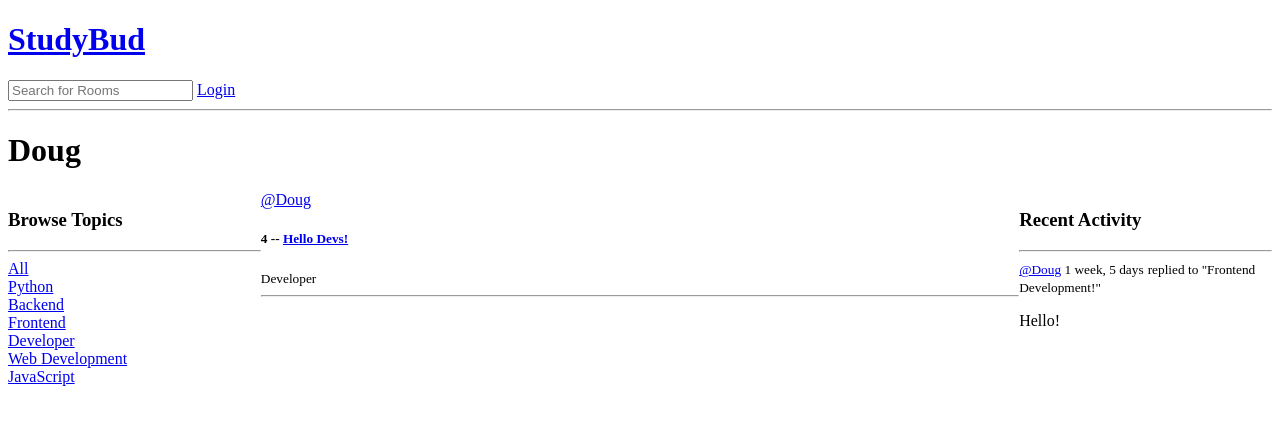
After one commit to jamores07/StudyBud, a Django app: page /profile/2/ in a window 1280 px wide. The commit adds this page. Shown: the top 425 px of the page. Run offline with Django 3.2, Linux system fonts and the light colour scheme; data comes from the database, SQL or seed files in the repository.

Commit message:
Finished User Profile functionality

```diff
--- a/base/templates/base/activity_component.html
+++ b/base/templates/base/activity_component.html
@@ -2,7 +2,7 @@
         <hr>
         {% for message in room_messages %}
         <div>
-            <small>@{{message.user}} {{message.created|timesince}}</small>
+            <small><a href="{% url 'user-profile' message.user.id  %}">@{{message.user}}</a> {{message.created|timesince}}</small>
             <small>replied to "{{message.room}}"</small>
 
             <p>{{message}}</p>
--- a/base/templates/base/feed_component.html
+++ b/base/templates/base/feed_component.html
@@ -7,7 +7,7 @@
                 <a href="{% url 'update-room' room.id %}">Edit</a>
                 <a href="{% url 'delete-room' room.id %}">Delete</a>
                 {% endif %}
-                <span>@{{room.host.username}}</span>
+                <a href="{% url 'user-profile' room.host.id %}">@{{room.host.username}}</a>
                 <h5>{{room.id}} -- <a href="{% url 'room' room.id %}">{{room.name}}</a></h5>
                 <small>{{room.topic.name}}</small>
                 <hr>
--- /dev/null
+++ b/base/templates/base/profile.html
@@ -0,0 +1,30 @@
+{% extends 'main.html' %}
+
+
+
+{%  block content %}
+
+<style>
+    .profile-container {
+        display: grid;
+        grid-template-columns: 1fr 3fr 1fr;
+    }
+</style>
+
+<h1>{{user.username}}</h1>
+
+<div class="profile-container">
+    <div>
+         {% include 'base/topics_component.html' %}
+    </div>
+
+    <div>
+        {% include 'base/feed_component.html' %}
+    </div>
+
+    <div>
+         {% include 'base/activity_component.html' %}
+    </div>
+</div>
+
+{% endblock %}
--- a/base/urls.py
+++ b/base/urls.py
@@ -8,8 +8,10 @@ urlpatterns = [
     path('login/', views.loginUser, name="login"),
     path('logout/', views.logoutUser, name="logout"),
 
+    path('profile/<str:pk>/', views.userProfile, name="user-profile"),
+
     path('', views.home, name="home"),
-    path('room/<str:pk>', views.room, name="room"),
+    path('room/<str:pk>/', views.room, name="room"),
 
     path('create-room/', views.createRoom, name="create-room"),
     path('update-room/<str:pk>/', views.updateRoom, name="update-room"),
--- a/base/views.py
+++ b/base/views.py
@@ -68,6 +68,16 @@ def loginUser(request):
 def logoutUser(request):
     logout(request)
     return redirect('home')
+
+
+def userProfile(request, pk):
+    user = User.objects.get(id=pk)
+    rooms = user.room_set.all()
+    room_messages = user.message_set.all()
+    topics = Topic.objects.all()
+    context = {'user': user, 'rooms': rooms,
+               'room_messages': room_messages, 'topics': topics}
+    return render(request, 'base/profile.html', context)
 
 
 def home(request):
--- a/templates/navbar.html
+++ b/templates/navbar.html
@@ -7,7 +7,7 @@
 
 
 	{% if request.user.is_authenticated	%}
-	<h3>Hello {{user.username}}</h3>
+	<h3>Hello {{request.user.username}}</h3>
 	<a href="{% url 'logout' %}">Logout</a>
 	{% else	%}
 	<a href="{% url 'login'	%}">Login</a>
```
